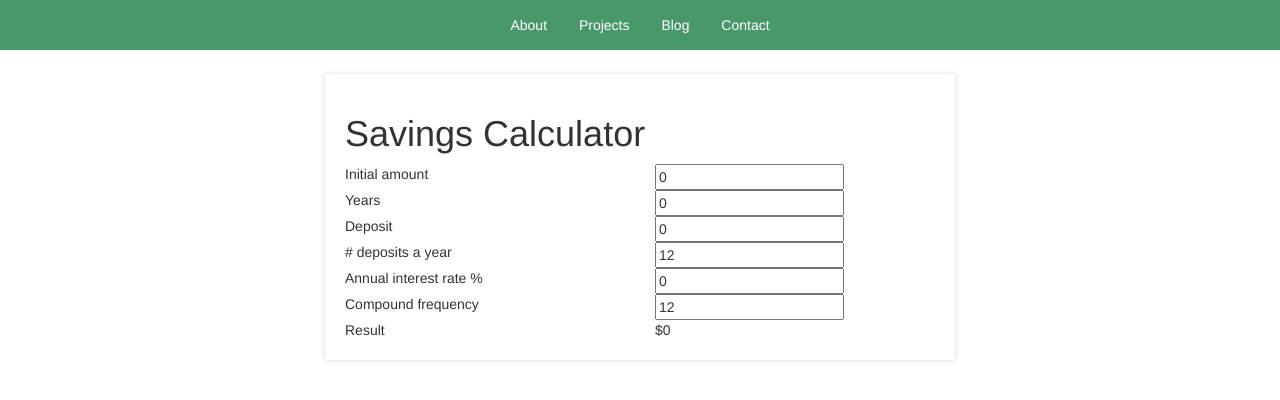
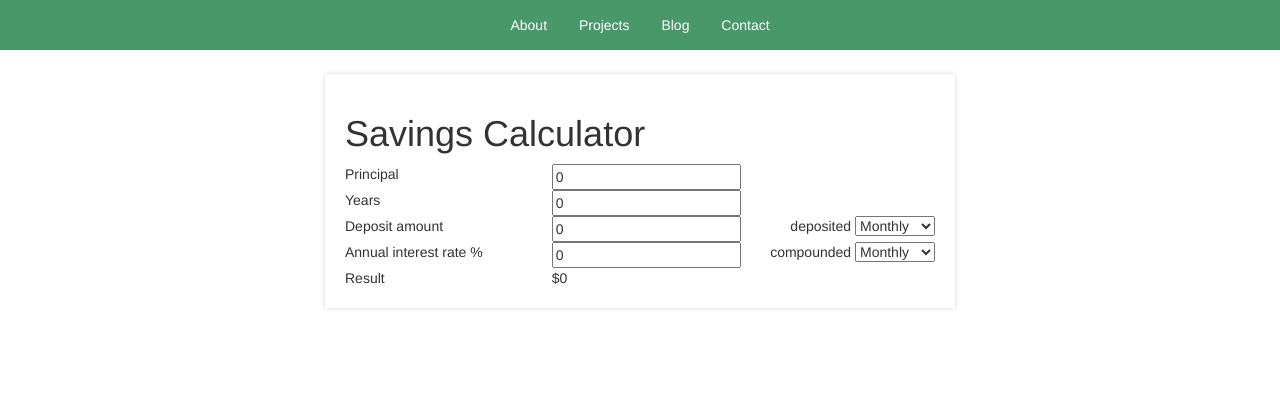
Before and after one commit to adamhammes/old-site, a Jekyll site: the page built from utilities/index.html, in a window 1280 px wide. Shown: the top 400 px of the page. Built offline with Jekyll 4.4.1, drawn with Linux system fonts in a browser that asks for light colours; nearby versions of some CDN libraries.

Commit message:
Use dropdown menus for deposit frequency and compound frequency

```diff
--- a/utilities/finance.js
+++ b/utilities/finance.js
@@ -1,20 +1,29 @@
-var inputs = document.getElementsByTagName("input");
+var principalElem = document.getElementById("principal");
+var yearsElem = document.getElementById("years");
+var depositAmountElem = document.getElementById("depositAmount");
+var depositRateElem = document.getElementById("depositRate");
+var interestRateElem = document.getElementById("interestRate");
+var compoundFrequencyElem = document.getElementById("compoundFrequency");
+
 var resultElement = document.getElementById("result");
+
+var inputs = [principalElem, yearsElem, depositAmountElem, depositRateElem, interestRateElem,
+    compoundFrequencyElem];
 
 for (var i = 0; i < inputs.length; i++) {
 	inputs[i].addEventListener("change", interestHandler);
 }
 
 
-function interestHandler(event) {
-	var p = parseFloat(inputs[0].value) || 0;
-	var t = parseFloat(inputs[1].value) || 0;
-	var d = parseFloat(inputs[2].value) || 0;
-	var dn = parseFloat(inputs[3].value) || 0;
-	var r = (parseFloat(inputs[4].value) || 0) / 100;
-	var rn = parseFloat(inputs[5].value) || 0;
+function interestHandler() {
+	var principal = parseFloat(principalElem.value) || 0;
+	var years = parseFloat(yearsElem.value) || 0;
+	var deposit = parseFloat(depositAmountElem.value) || 0;
+	var dn = parseFloat(depositRateElem.value) || 0;
+	var interestRate = (parseFloat(interestRateElem.value) || 0) / 100;
+	var rn = parseFloat(compoundFrequencyElem.value) || 0;
 
-	var total = interest(p, t, d, dn, r, rn);
+	var total = calculateSavings(principal, years, deposit, dn, interestRate, rn);
 	if (total < 0 || total > 10000000000) {
 		total = 0;
 	}
@@ -24,22 +33,23 @@ function interestHandler(event) {
 
 interestHandler();
 
-function interest(p, t, d, dn, r, rn) {
-	var interestPercentage = r / rn;
-	// assuming possible values for dn and rn are 12, 4, 1
+function calculateSavings(principal, years, deposit, dn, rate, rn) {
+	var interestPerPeriod = rate / rn;
+
+	// find the period of the deposit rate and calculateSavings rate
 	dn = 12 / dn;
 	rn = 12 / rn;
 
-	var numPeriods = t * 12;
-	var currentMoney = p;
+	var numPeriods = years * 12;
+	var currentMoney = principal;
 
 	for (var i = 1; i <= numPeriods; i++) {
 		if (i % rn == 0) {
-			currentMoney += currentMoney * interestPercentage;
+			currentMoney += currentMoney * interestPerPeriod;
 		}
 
 		if (i % dn == 0) {
-			currentMoney += d;
+			currentMoney += deposit;
 		}
 	}
 
--- a/utilities/index.html
+++ b/utilities/index.html
@@ -5,59 +5,60 @@ layout: default
 	<h1> Savings Calculator </h1>
 
 	<div class="row">
-		<div class="col-xs-6">
-			Initial amount
+		<div class="col-xs-4">
+			Principal
 		</div>
-		<div class="col-xs-6">
-			<input type="text" value="0"/>
+		<div class="col-xs-4">
+			<input id="principal" type="number" value="0"/>
 		</div>
 	</div>
 	<div class="row">
-		<div class="col-xs-6">
+		<div class="col-xs-4">
 			Years
 		</div>
-		<div class="col-xs-6">
-			<input type="text" value="0"/>
+		<div class="col-xs-4">
+			<input id="years" type="number" value="0"/>
 		</div>
 	</div>
 	<div class="row">
-		<div class="col-xs-6">
-			Deposit
+		<div class="col-xs-4">
+			Deposit amount
 		</div>
-		<div class="col-xs-6">
-			<input type="text" value="0"/>
+		<div class="col-xs-4">
+			<input id="depositAmount" type="number" value="0"/>
 		</div>
+        <div class="col-xs-4 right-align">
+            deposited
+            <select id="depositRate">
+                <option value="12">Monthly</option>
+                <option value="4">Quarterly</option>
+                <option value="1">Annually</option>
+            </select>
+        </div>
 	</div>
 	<div class="row">
-		<div class="col-xs-6">
-			# deposits a year
+		<div class="col-xs-4">
+			Annual interest rate %
 		</div>
-		<div class="col-xs-6">
-			<input type="text" value="12"/>
+		<div class="col-xs-4">
+			<input id="interestRate" type="number" value="0"/>
 		</div>
+        <div class="col-xs-4 right-align">
+            compounded
+            <select id="compoundFrequency">
+                <option value="12">Monthly</option>
+                <option value="4">Quarterly</option>
+                <option value="1">Annually</option>
+            </select>
+        </div>
 	</div>
 	<div class="row">
-		<div class="col-xs-6">
-			Annual interest rate %
-		</div>
-		<div class="col-xs-6">
-			<input type="text" value="0"/>
-		</div>
-	</div>
-	<div class="row">
-		<div class="col-xs-6">
-			Compound frequency
-		</div>
-		<div class="col-xs-6">
-			<input type="text" value="12"/>
-		</div>
-	</div>
-	<div class="row">
-		<div class="col-xs-6">
+		<div class="col-xs-4">
 			Result
 		</div>
-		<div class="col-xs-6" id="result">
+		<div class="col-xs-4" id="result">
 		</div>
 	</div>
 </div>
+<link rel="stylesheet" href="./utilities.css"/>
 <script src="./finance.js"></script>
--- /dev/null
+++ b/utilities/utilities.css
@@ -0,0 +1,3 @@
+.right-align {
+    text-align: right;
+}
```
